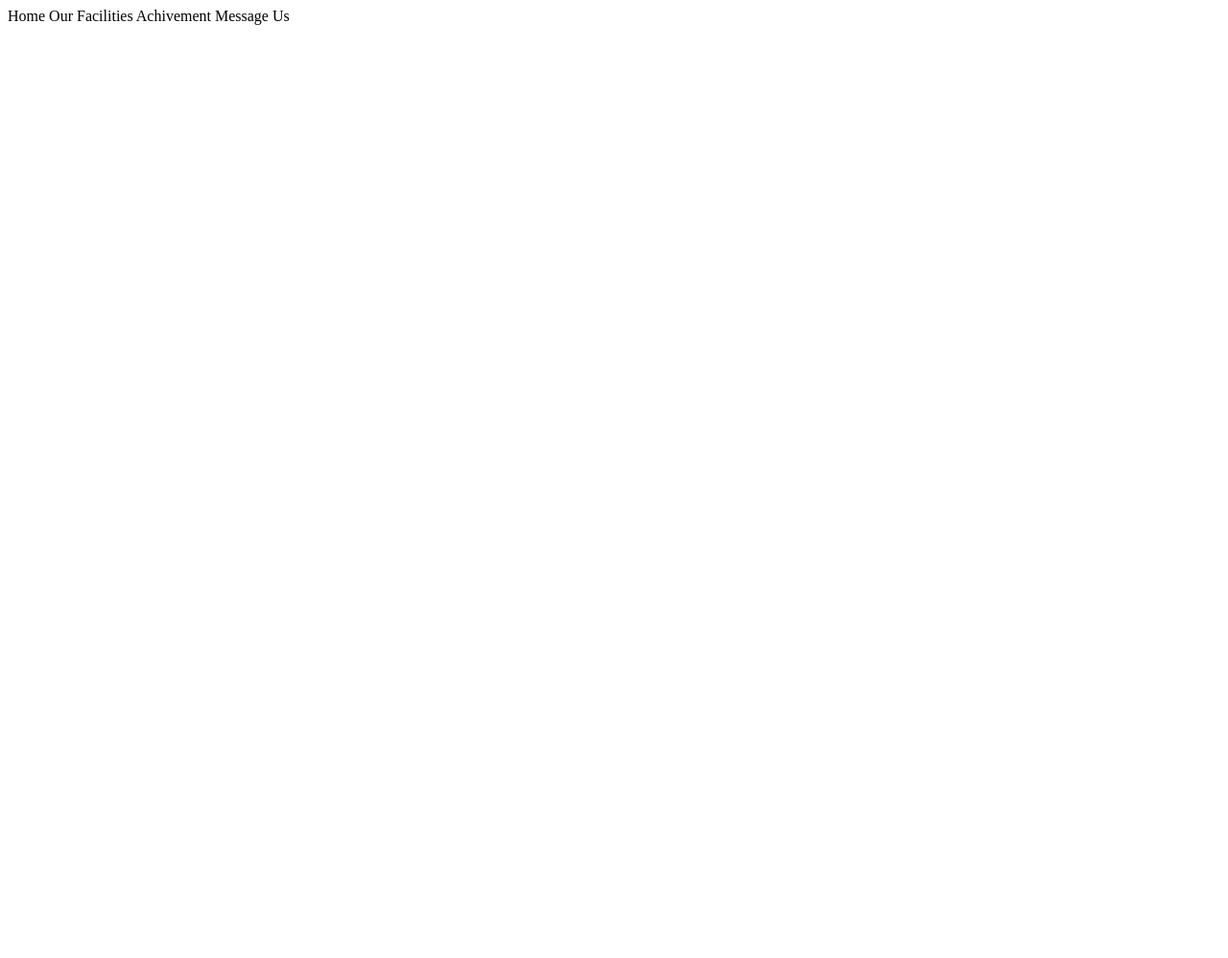
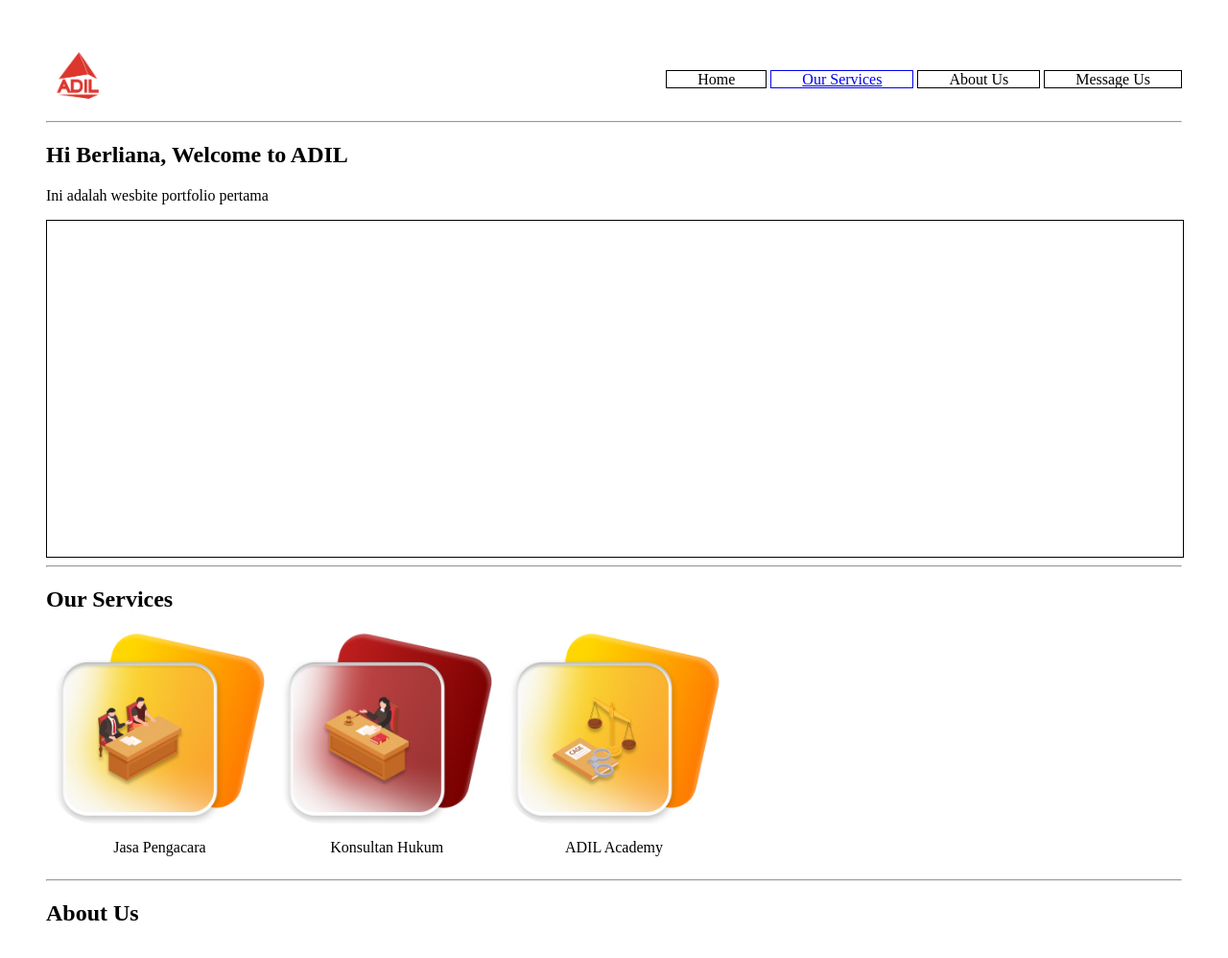
Before and after one commit to revou-fundamental-course/fundamental-berlianazulny, a plain HTML site: page index.html in a window 1280 px wide. Shown: the whole page at 96% size. Before the commit the page ends 800 px from the top, so only its background shows below. Drawn offline with Linux system fonts and the light colour scheme.

Commit message:
second commit

```diff
--- a/css/style.css
+++ /dev/null
@@ -1 +0,0 @@
-/* ini CSS */
--- /dev/null
+++ b/css/styles.css
@@ -0,0 +1,69 @@
+/* ini CSS */
+
+body {
+    padding: 40px;
+}
+
+.nav-container {
+    display: flex;
+    justify-content: space-between;
+    align-items: center;
+}
+
+.logo-icon {
+    height: 70px;
+    width: 70px;
+
+    /* For Image Icon */
+    background-image: url(../assets/LOGO\ ADIL\ MERAH\,BG\ PUTIH_1\ 1.png);
+    border-radius: 0%;
+    background-size: cover;
+}
+
+nav>a {
+    padding-left: 32px;
+    padding-right: 32px;
+    border: 1px solid;
+}
+
+.banner-container {
+    height: 350px;
+    width: 100%;
+    border: 1px solid;
+}
+
+.services-content {
+    display: flex;
+    justify-content: space-evenly;
+}
+
+.services-item {
+    text-align: center;
+    flex: 1;
+    text-align: -webkit-center;
+}
+
+.services-icon {
+    height: 200px;
+    width: 220px;
+
+    /* For Image Icon */
+    border-radius: 20%;
+    background-size: cover;
+}
+
+.services-1 {
+    background-image: url(../assets/Jasa\ Pengacara.jpg)
+}
+
+.services-2 {
+    background-image: url(../assets/Konsultasi\ Hukum.jpg)
+}
+
+.services-3 {
+    background-image: url(../assets/Adil\ Academy.jpg)
+}
+
+.divider {
+    flex: 2;
+}
--- a/index.html
+++ b/index.html
@@ -5,18 +5,83 @@
     <meta charset="UTF-8">
     <meta name="viewport" content="width=device-width, initial-scale=1.0">
     <title> Berliana Zulny Portfolio </title>
+    <link rel="stylesheet" href="css/styles.css">
 </head>
 
 <body>
-    <nav>
+    <!-- Header Nav -->
+    <header class="nav-container">
         <div class="logo-icon"></div>
 
-        <section>
-            <a class="nav-item">Home</a>
-            <a class="nav-item">Our Facilities</a>
-            <a class="nav-item">Achivement</a>
-            <a class="nav-item">Message Us</a>
-        </section>
-    </nav>
+        <nav>
+            <a>Home</a>
+            <a href="#our-services">Our Services</a>
+            <a>About Us</a>
+            <a>Message Us</a>
+        </nav>
+    </header>
+    <hr />
+
+    <main>
+    <!-- Home Content -->
+     <section>
+        <header>
+            <h1>Hi Berliana, Welcome to ADIL</h1>
+        </header>
+
+        <article>
+            <p>Ini adalah wesbite portfolio pertama</p>
+
+            <div class="banner-container">
+
+            </div>
+        </article>
+     </section>
+
+     <hr />
+
+    <!-- Our Services Content -->
+     <section id="our-services">
+        <header>
+            <h1>Our Services</h1>
+        </header>
+
+        <article class="services-content">
+            <div class="services-item">
+                <div class="services-icon services-1"></div>
+                <p>Jasa Pengacara</p>
+            </div>
+
+            <div class="services-item">
+                <div class="services-icon services-2"></div>
+                <p>Konsultan Hukum</p>
+            </div>
+
+            <div class="services-item">
+                <div class="services-icon services-3"></div>
+                <p>ADIL Academy</p>
+            </div>
+
+            <div class="divider">
+
+            </div>
+        </article>
+     </section>
+
+     <hr />
+
+    <!-- About Us Content -->
+     <section>
+        <header>
+            <h1>About Us</h1>
+        </header>
+
+        <article>
+
+        </article>
+     </section>
+    <!-- Message Us Content -->
+    </main>
+
 </body>
 </html>
```
Also changed, not shown: assets/Adil Academy.jpg (added), assets/Jasa Pengacara.jpg (added), assets/Konsultasi Hukum.jpg (added), assets/LOGO ADIL MERAH, BG TRANSPARAN.png (added), assets/LOGO ADIL MERAH,BG PUTIH_1 1.png (added), assets/LOGO ADIL MERAH,BG PUTIH_1.png (added), assets/LOGO ADIL PUTIH, BG MERAH.png (added), assets/LOGO ADIL PUTIH, BG TRANSPARAN.png (added).
